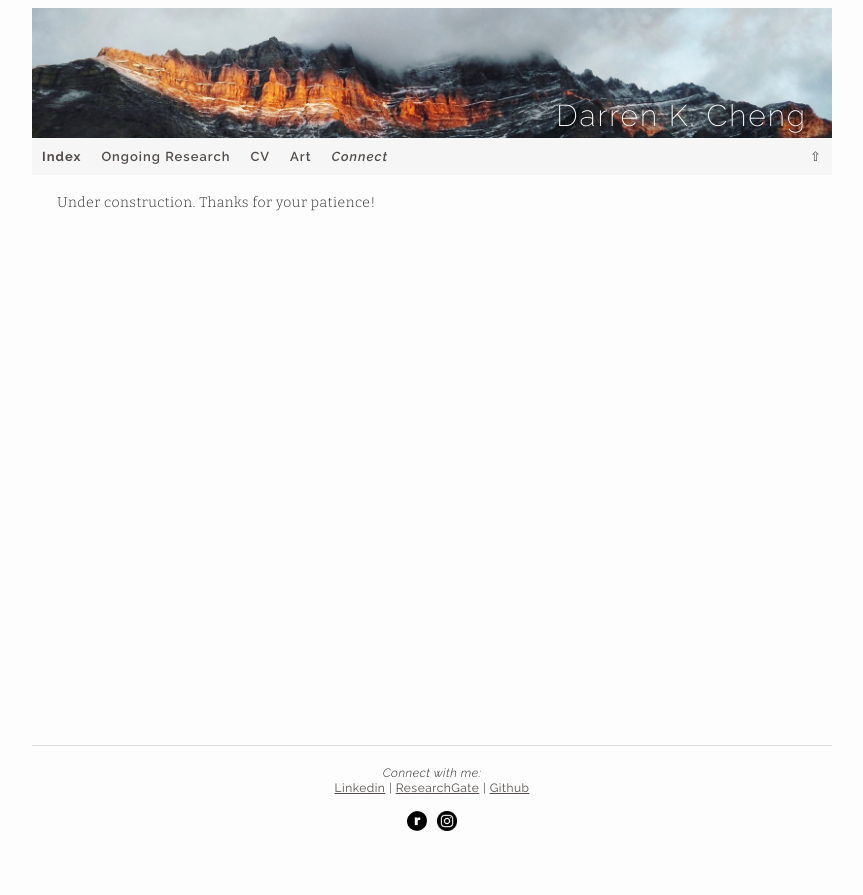
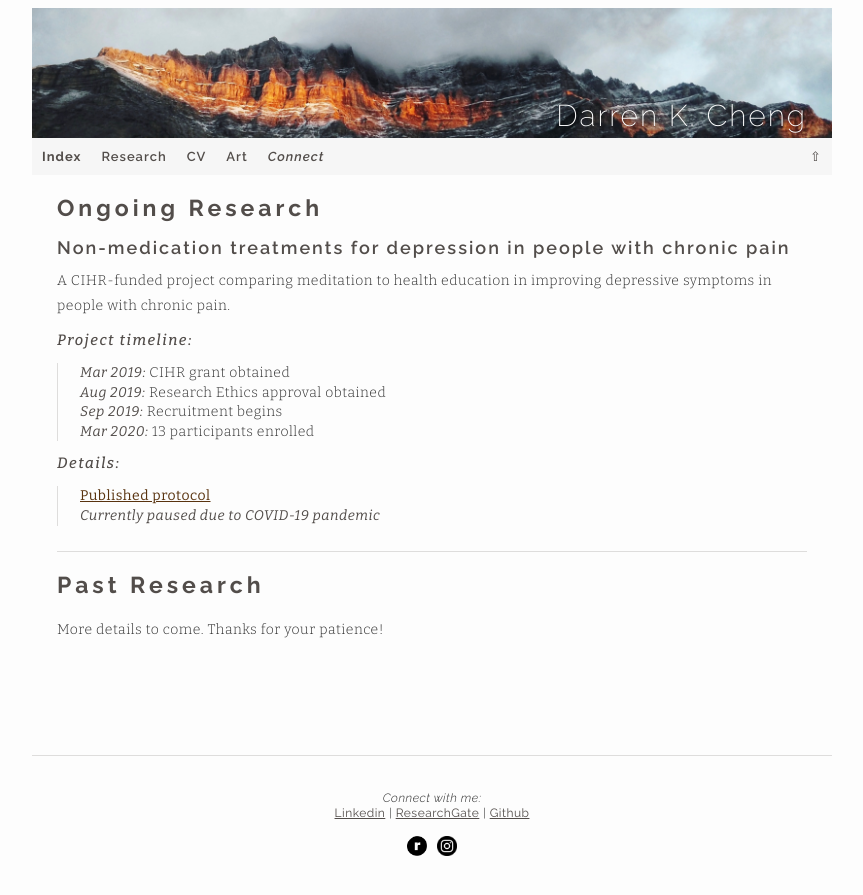
Before and after one commit to darrenkcheng/darrenkcheng, a Jekyll site: the page built from pages/ongoing.html, in a window 1280 px wide. Shown: the top 895 px of the page, without its empty margins (208-1071 px from the left). Built offline with Jekyll 4.4.1, drawn with Linux system fonts in a browser that asks for light colours.

Commit message:
Update
CSS update, header improvement, added cv details

```diff
--- a/_layouts/default.html
+++ b/_layouts/default.html
@@ -44,7 +44,7 @@
 	  	</div>
 	  	<ul class="nav">
 			<li><a href="../../"><span style="font-weight: 700;">Index</span></a></li>
-			<li><a href="/ongoing">Ongoing Research</a></li>
+			<li><a href="/research">Research</a></li>
 			<li><a href="/cv">CV</a></li>
 			<li><a href="/art">Art</a></li>
 			<li><a href="#footer"><i>Connect</i></a></li>
--- a/assets/css/style.scss
+++ b/assets/css/style.scss
@@ -28,8 +28,8 @@
 			font-weight: 700;
 			color:#524d4a;
 			letter-spacing: 4px;
-			margin-top: 5px;
-			margin-bottom: 3px;
+			margin-top: 10px;
+			margin-bottom: 15px;
 		}
 		h2 {
 			font-family: 'Raleway', "Open Sans", sans-serif;
@@ -51,7 +51,7 @@
 			margin-bottom: 3px;
 		}
 		p {
-			padding: 5px 0 10px 0;
+			padding: 5px 0 5px 0;
 			margin: 0;
 		}
 		a {color:#59330f; font-weight:400; transition: 0.1s}
@@ -90,7 +90,7 @@
 			border-left: 1px solid #dedddc;
 			margin:10px 0 10px 0;
 			padding-left: 22px;
-			line-height: 1.6em;
+			line-height: 1.4em;
 		}
 		dt {
 			font-family: 'Raleway', "Open Sans", sans-serif;
@@ -129,8 +129,8 @@
 		 	height:1px;
 		 	border-width:0;
 		 	background-color:#dedddc;
-		 	margin-top: 15px;
-		 	margin-bottom:5px;
+		 	margin-top: 25px;
+		 	margin-bottom:20px;
 		 }
 	 /* BANNER ***********************************************/
 		.banner {
--- a/index.html
+++ b/index.html
@@ -12,8 +12,8 @@ layout: default
 	  		<li>Masters thesis focused on validating a test of walking ability for people after stroke</li>
 	  		<li>Current research focuses primarily on depression in people with chronic pain</li>
 	  	</uL>
-	  	<h3>Find more:</h3>
-	  		<a href="../ongoing" style="text-decoration: none;"><span class="emojilink">&#128300; &larr;</span></a> Current research<br>
+	  	<h3>Find out more:</h3>
+	  		<a href="../ongoing" style="text-decoration: none;"><span class="emojilink">&#128300; &larr;</span></a> Research details<br>
 	  		<a href="../cv" style="text-decoration: none;"><span class="emojilink">&#128209; &larr;</span></a> Curriculum vitae with select presentations and publications<br>
 	  		<a href="../art" style="text-decoration: none;"><span class="emojilink">&#128248; &larr;</span></a> Fibre art, design, and analog photography
 
--- a/pages/ongoing.html
+++ b/pages/ongoing.html
@@ -1,6 +1,23 @@
 ---
-title: Current Research
+title: Research | Darren K. Cheng
 layout: default
-permalink: /ongoing/
+permalink: /research/
 ---
-<p>Under construction. Thanks for your patience!</p>
+<h1>Ongoing Research</h1>
+<h2>Non-medication treatments for depression in people with chronic pain</h2>
+<p>A CIHR-funded project comparing meditation to health education in improving depressive symptoms in people with chronic pain.</p>
+<h3>Project timeline:</h3>
+<blockquote>
+	<em>Mar 2019:</em> CIHR grant obtained<br>
+	<em>Aug 2019:</em> Research Ethics approval obtained<br>
+	<em>Sep 2019:</em> Recruitment begins<br>
+	<em>Mar 2020:</em> 13 participants enrolled<br>
+</blockquote>
+<h3>Details:</h3>
+<blockquote>
+	<a href="https://trialsjournal.biomedcentral.com/articles/10.1186/s13063-020-04243-z">Published protocol</a><br>
+	<em>Currently paused due to COVID-19 pandemic</em>
+</blockquote>
+<hr>
+<h1>Past Research</h1>
+<p>More details to come. Thanks for your patience!</p>
```
Also changed, not shown: assets/css/style.css (+6 -6 lines), pages/cv.html (+9 -1 lines), 7 other files.
